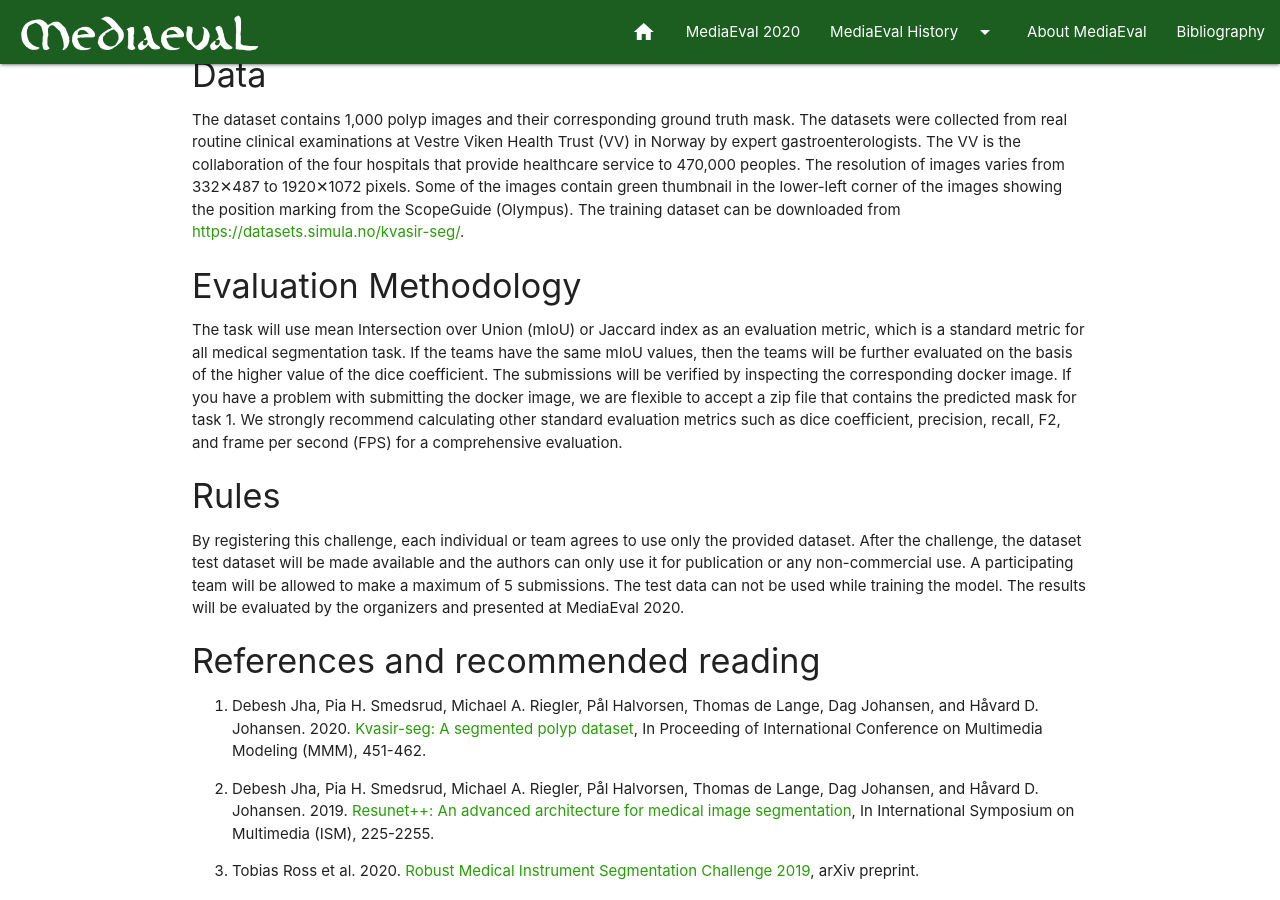
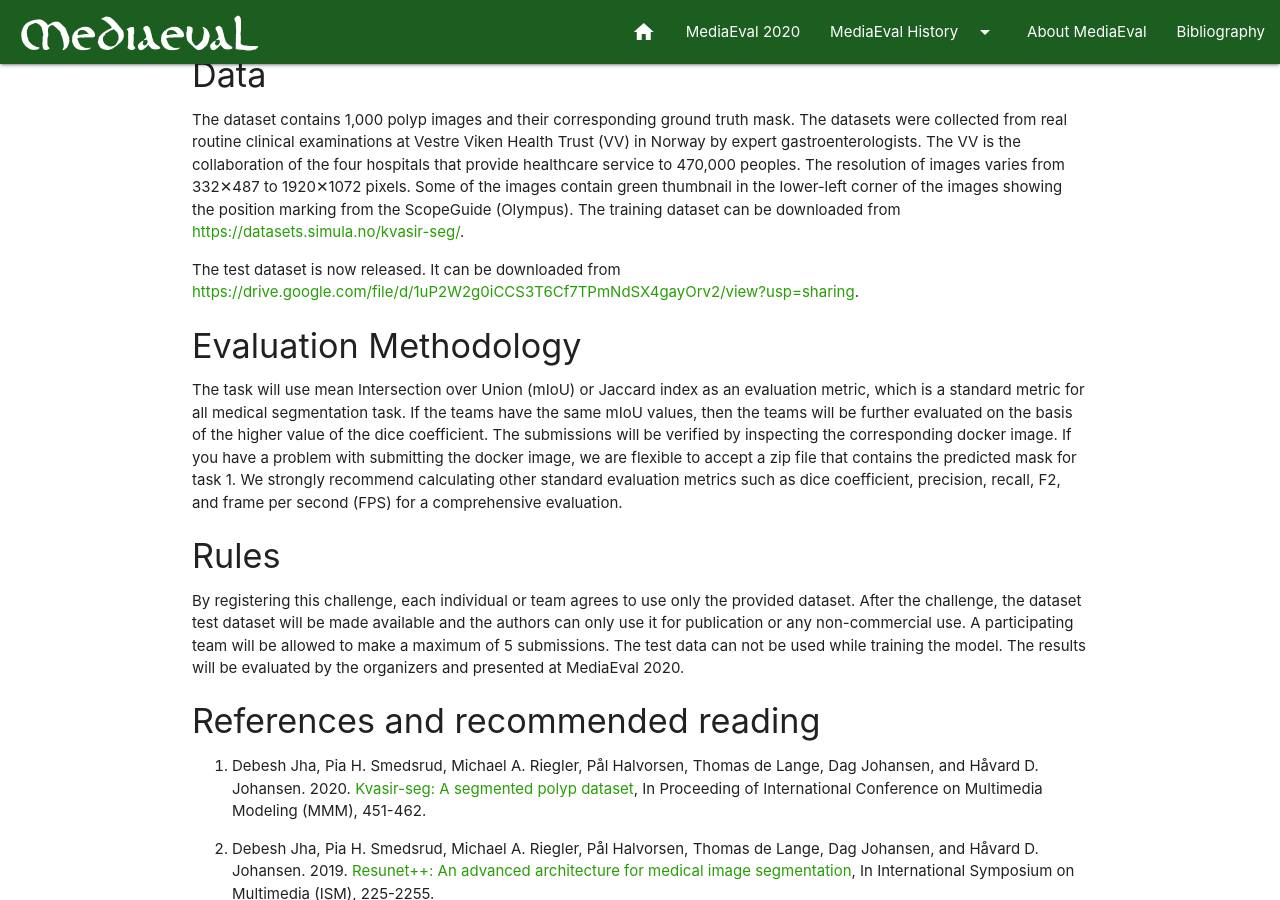
Before and after one commit to multimediaeval/multimediaeval.github.io, a Jekyll site: the page built from _editions/2020/tasks/medico.md, in a window 1280 px wide and 900 px high, scrolled down 1078 px. Built offline with Jekyll 4.4.1, drawn with Linux system fonts in a browser that asks for light colours.

Commit message:
Update medico.md

```diff
--- a/_editions/2020/tasks/medico.md
+++ b/_editions/2020/tasks/medico.md
@@ -33,6 +33,8 @@
 
 #### Data
 The dataset contains 1,000 polyp images and their corresponding ground truth mask. The datasets were collected from real routine clinical examinations at Vestre Viken Health Trust (VV) in Norway by expert gastroenterologists. The VV is the collaboration of the four hospitals that provide healthcare service to 470,000 peoples. The resolution of images varies from 332✕487 to 1920✕1072 pixels. Some of the images contain green thumbnail in the lower-left corner of the images showing  the position marking from the ScopeGuide (Olympus). The training dataset can be downloaded from [https://datasets.simula.no/kvasir-seg/](https://datasets.simula.no/kvasir-seg/).
+
+The test dataset is now released. It can be downloaded from [https://drive.google.com/file/d/1uP2W2g0iCCS3T6Cf7TPmNdSX4gayOrv2/view?usp=sharing](https://drive.google.com/file/d/1uP2W2g0iCCS3T6Cf7TPmNdSX4gayOrv2/view?usp=sharing).
 
 #### Evaluation Methodology
 The task will use mean Intersection over Union (mIoU) or Jaccard index as an evaluation metric, which is a standard metric for all medical segmentation task. If the teams have the same mIoU values, then the teams will be further evaluated on the basis of the higher value of the dice coefficient. The submissions will be verified by inspecting the corresponding docker image. If you have a problem with submitting the docker image, we are flexible to accept a zip file that contains the predicted mask for task 1. We strongly recommend calculating other standard evaluation metrics such as dice coefficient, precision, recall, F2, and frame per second (FPS) for a comprehensive evaluation.
```
